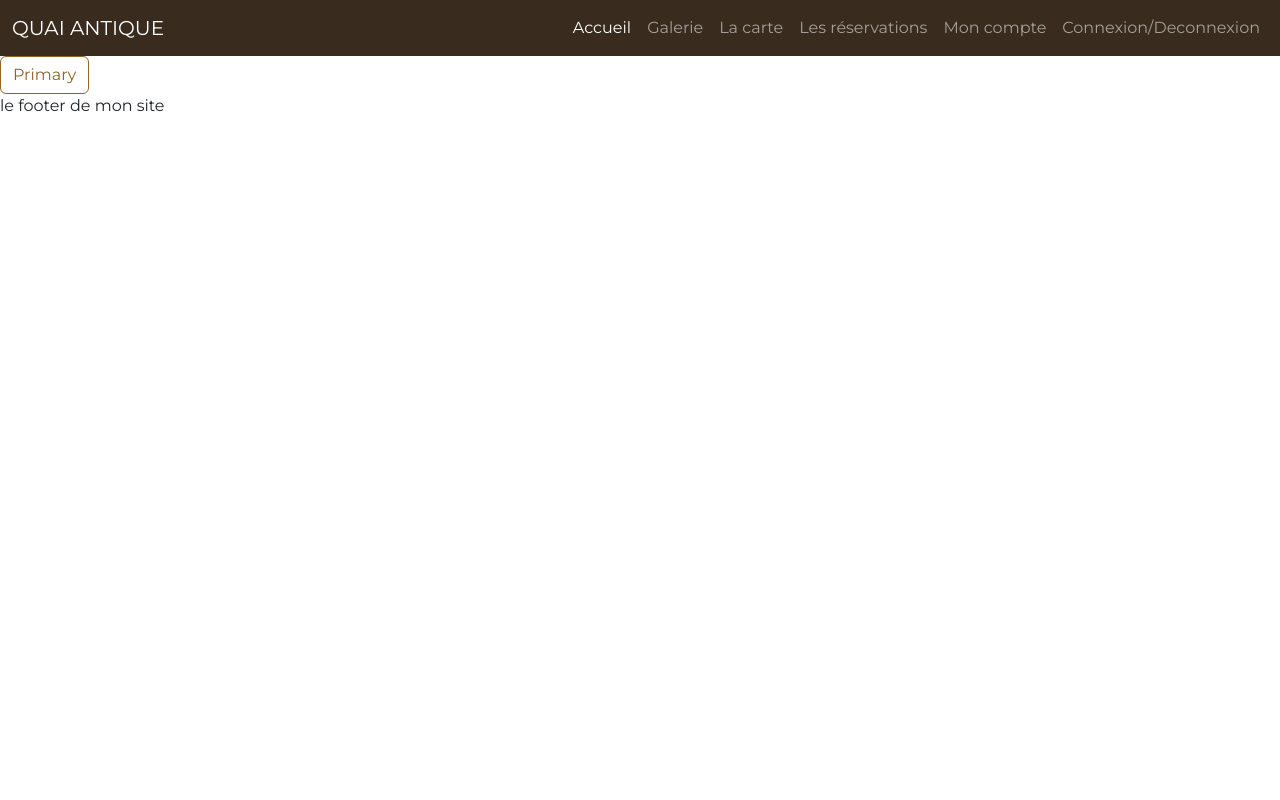
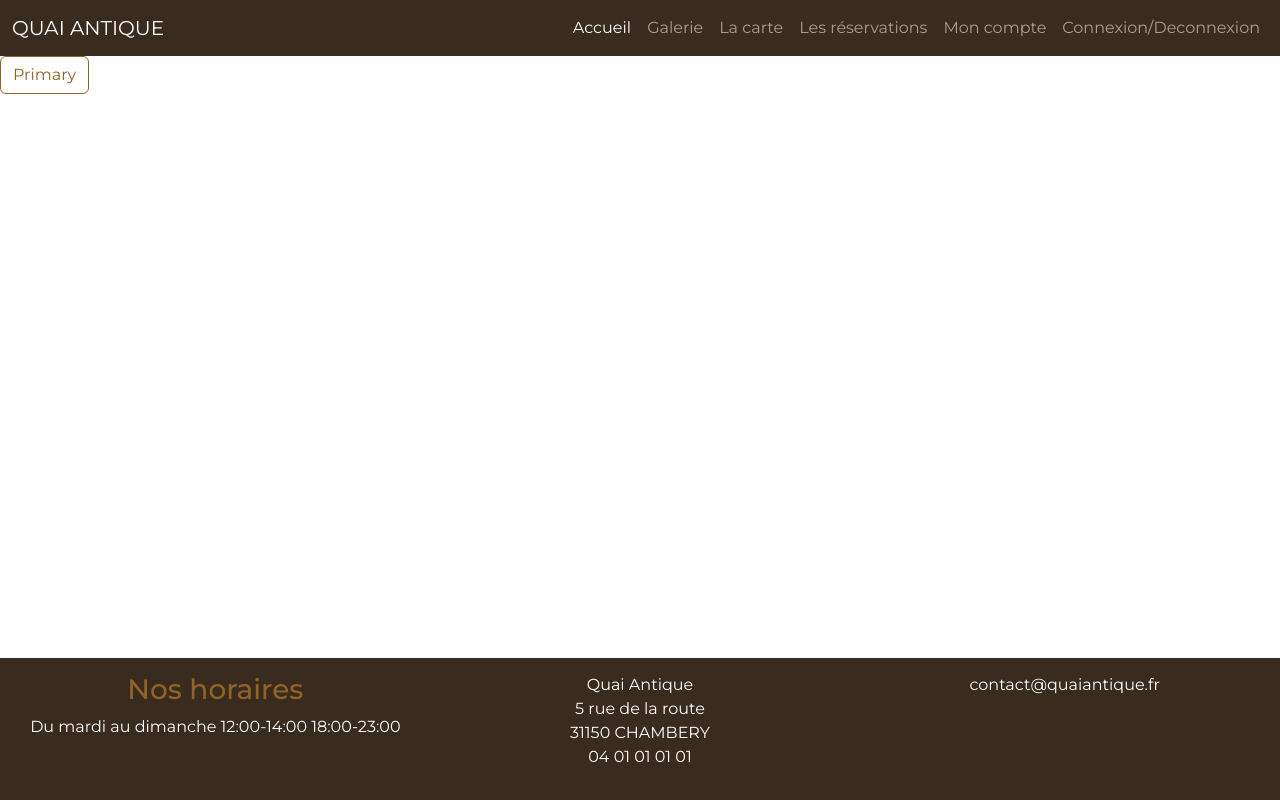
Before and after one commit to amiraltortue/quai-antique, a website: page index.html in a window 1280 px wide. Drawn offline with nearby package versions, Linux system fonts and the light colour scheme; files whose address does not match are found by name.

Commit message:
add footer

```diff
--- a/index.html
+++ b/index.html
@@ -50,7 +50,24 @@
 
     <main id="main-page"></main>
 
-    <footer>le footer de mon site</footer>
+    <footer class="bg-dark text-white text-center footer">
+      <div class="row">
+        <div class="col-12 col-lg-4">
+        <h3 class="text-primary">Nos horaires</h3>
+        <p>Du mardi au dimanche 12:00-14:00 18:00-23:00</p>
+      </div>
+      <div class="col-6 col-lg-4">
+        <p>Quai Antique <br/>
+          5 rue de la route <br/>
+          31150 CHAMBERY <br/>
+          04 01 01 01 01 <br/>
+        </p>
+      </div>
+      <div class="col-6 col-lg-4">
+        <p>contact@quaiantique.fr<p>
+      </div>
+      </div>
+    </footer>
 
     <script type="module" src="./Router/router.js"></script>
     <script src="node_modules/bootstrap/dist/js/bootstrap.bundle.min.js"></script>
--- a/scss/main.scss
+++ b/scss/main.scss
@@ -1,2 +1,17 @@
 @import url("/node_modules/bootstrap-icons/font/bootstrap-icons.css");
 @import 'custom';
+
+html{
+    position: relative;
+    min-height: 100%;
+}
+
+main{
+    margin-bottom: 250px;
+}
+footer.footer{
+    padding: 15px;
+    position: absolute;
+    bottom: 0;
+    width: 100%;
+}
```
Also changed, not shown: scss/main.css, 1 other file.
